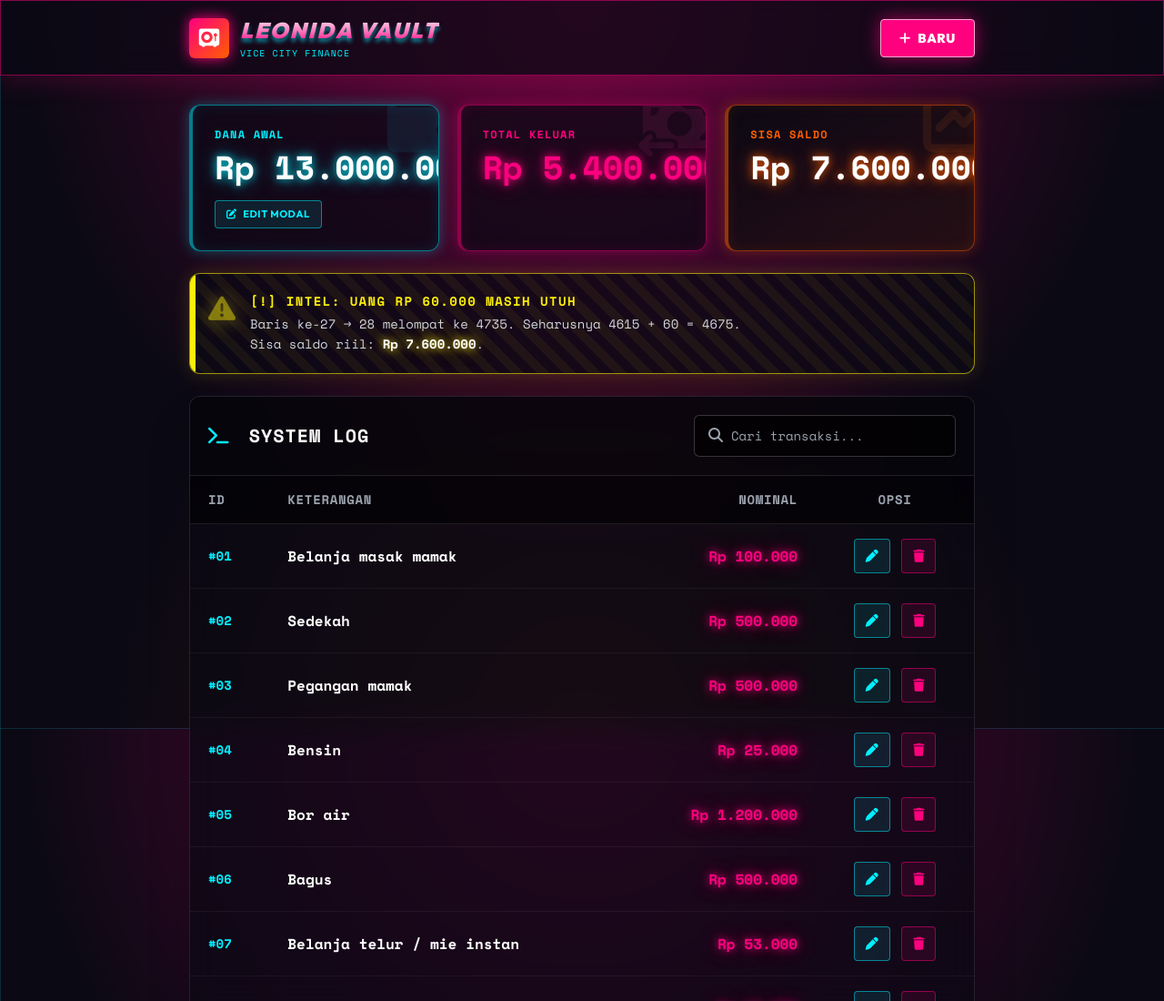
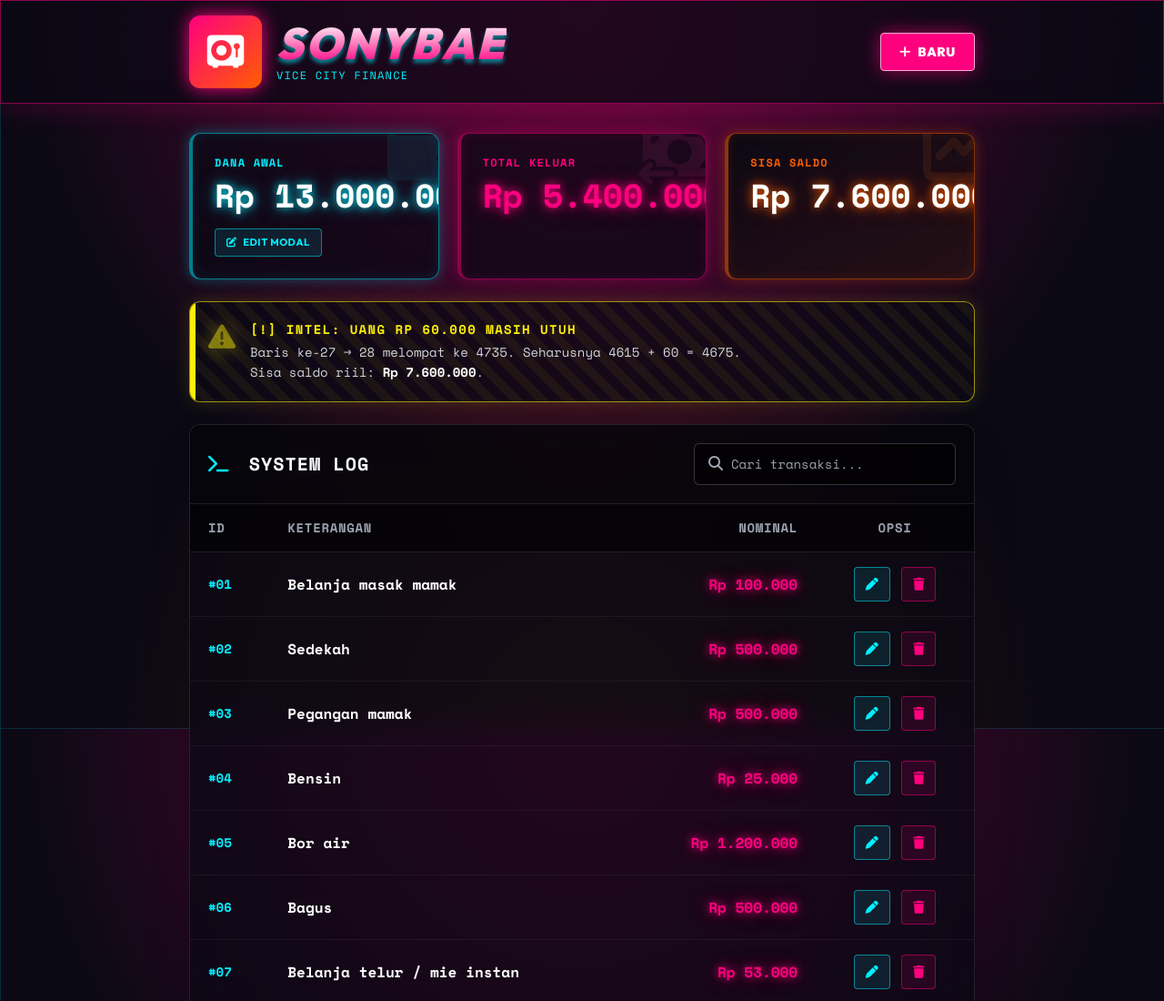
Before and after one commit to sonytaka32-beep/kimetsu-ledger, a plain HTML site: page index.html in a window 1280 px wide. Shown: the top 1100 px of the page at 91% size. Drawn offline with nearby package versions, Linux system fonts and the light colour scheme.

Commit message:
SONYBAE branding - 2x larger logo, updated title

```diff
--- a/index.html
+++ b/index.html
@@ -4,10 +4,10 @@
   <meta charset="UTF-8" />
   <meta name="viewport" content="width=device-width, initial-scale=1.0" />
   <meta name="robots" content="noindex, nofollow">
-  <title>Leonida Vault - GTA VI Edition</title>
+  <title>SONYBAE - Vice City Finance</title>
 
   <!-- Manifest PWA -->
-  <link rel="manifest" href='data:application/manifest+json,{"name":"Leonida Vault","short_name":"Vault","start_url":".","display":"standalone","background_color":"#0b0914","theme_color":"#ff007f","icons":[{"src":"https://cdn-icons-png.flaticon.com/512/2978/2978924.png","sizes":"512x512","type":"image/png"}]}'>
+  <link rel="manifest" href='data:application/manifest+json,{"name":"SONYBAE","short_name":"SONYBAE","start_url":".","display":"standalone","background_color":"#0b0914","theme_color":"#ff007f","icons":[{"src":"https://cdn-icons-png.flaticon.com/512/2978/2978924.png","sizes":"512x512","type":"image/png"}]}'>
 
   <!-- Font GTA Style -->
   <link href="https://fonts.googleapis.com/css2?family=Outfit:wght@400;700;900&family=Space+Mono:wght@400;700&display=swap" rel="stylesheet" />
@@ -40,10 +40,8 @@
     body {
       background-color: #0b0914;
       background-image:
-        /* Grid neon */
         linear-gradient(rgba(0, 240, 255, 0.15) 1px, transparent 1px),
         linear-gradient(90deg, rgba(0, 240, 255, 0.15) 1px, transparent 1px),
-        /* Gradasi sunset di atas */
         radial-gradient(circle at 50% 0%, rgba(255, 0, 127, 0.4) 0%, transparent 60%),
         radial-gradient(circle at 50% 100%, rgba(255, 94, 0, 0.2) 0%, transparent 50%);
       background-size: 40px 40px, 40px 40px, 100% 100%, 100% 100%;
@@ -66,7 +64,6 @@
     .text-glow-pink { text-shadow: 0 0 10px rgba(255, 0, 127, 0.8), 0 0 20px rgba(255, 0, 127, 0.5); }
     .text-glow-cyan { text-shadow: 0 0 10px rgba(0, 240, 255, 0.8), 0 0 20px rgba(0, 240, 255, 0.5); }
     .text-glow-orange { text-shadow: 0 0 10px rgba(255, 94, 0, 0.8), 0 0 20px rgba(255, 94, 0, 0.5); }
-    .text-glow-yellow { text-shadow: 0 0 10px rgba(252, 238, 10, 0.8), 0 0 20px rgba(252, 238, 10, 0.5); }
 
     /* Garis Tepi Nyala */
     .border-glow-pink { box-shadow: 0 0 15px rgba(255, 0, 127, 0.3), inset 0 0 15px rgba(255, 0, 127, 0.1); border-color: rgba(255, 0, 127, 0.5); }
@@ -99,16 +96,19 @@
     <!-- NAVBAR -->
     <nav class="vice-glass sticky top-0 z-50 border-b border-neon-pink/50 shadow-[0_4px_30px_rgba(255,0,127,0.2)]">
       <div class="max-w-4xl mx-auto px-4 py-4 flex justify-between items-center">
-        <div class="flex items-center gap-3">
-          <div class="w-11 h-11 rounded-md bg-gradient-to-br from-neon-pink to-neon-orange flex items-center justify-center text-white text-xl shadow-[0_0_15px_#ff007f]">
+
+        <!-- BAGIAN LOGO YANG DIPERBESAR -->
+        <div class="flex items-center gap-3 sm:gap-4">
+          <div class="w-[60px] h-[60px] sm:w-[80px] sm:h-[80px] rounded-xl bg-gradient-to-br from-neon-pink to-neon-orange flex items-center justify-center text-white text-3xl sm:text-4xl shadow-[0_0_20px_#ff007f]">
             <i class="fa-solid fa-vault"></i>
           </div>
           <div>
-            <h1 class="gta-logo text-2xl uppercase">LEONIDA VAULT</h1>
-            <p class="text-[10px] text-neon-cyan font-mono tracking-widest uppercase mt-0.5">Vice City Finance</p>
+            <h1 class="gta-logo text-4xl sm:text-5xl uppercase tracking-wider">SONYBAE</h1>
+            <p class="text-[10px] sm:text-xs text-neon-cyan font-mono tracking-widest uppercase mt-0.5 sm:mt-1">Vice City Finance</p>
           </div>
         </div>
-        <button onclick="openModal()" class="bg-neon-pink hover:bg-pink-600 text-white font-black py-2.5 px-5 rounded shadow-[0_0_20px_rgba(255,0,127,0.6)] transition-all transform hover:scale-105 active:scale-95 uppercase tracking-wider text-sm border border-pink-300">
+
+        <button onclick="openModal()" class="bg-neon-pink hover:bg-pink-600 text-white font-black py-2.5 px-4 sm:px-5 rounded shadow-[0_0_20px_rgba(255,0,127,0.6)] transition-all transform hover:scale-105 active:scale-95 uppercase tracking-wider text-xs sm:text-sm border border-pink-300">
           <i class="fa-solid fa-plus mr-1"></i> BARU
         </button>
       </div>
```
